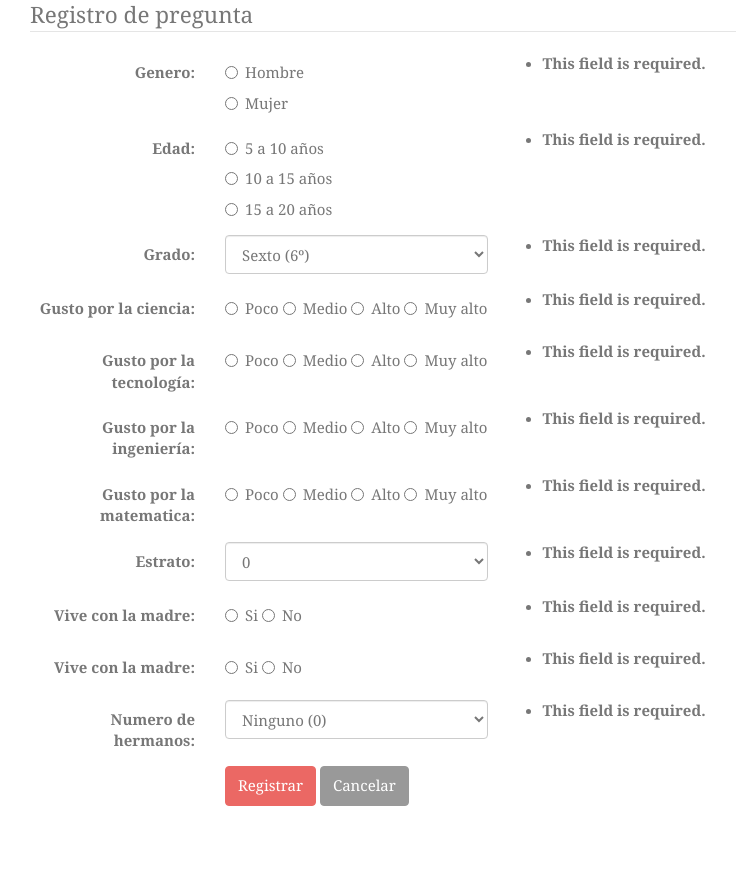
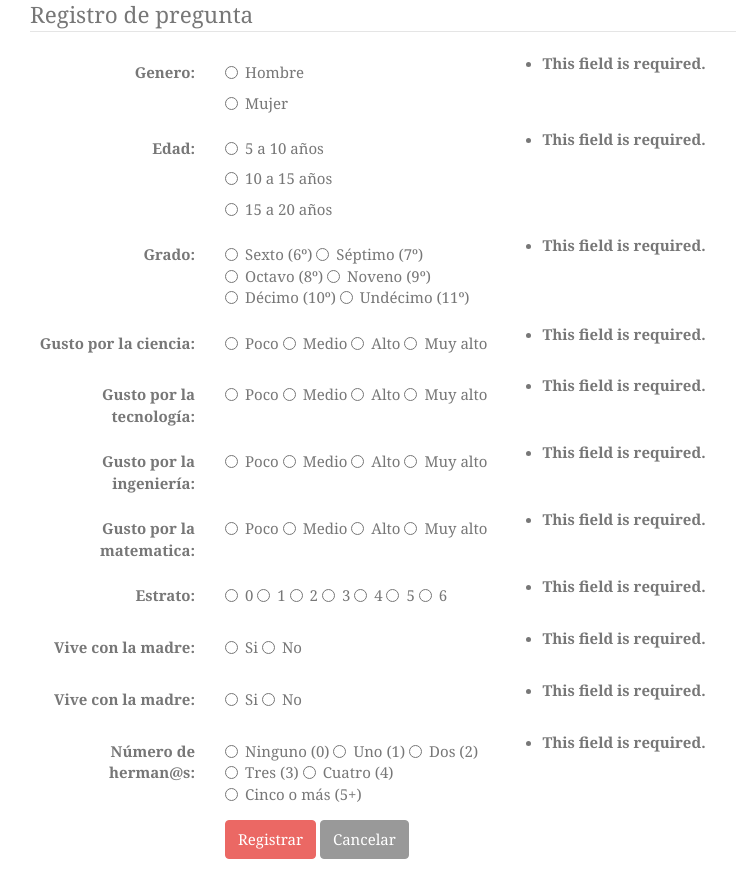
Before and after one commit to mzabala1/REST_AI_STEM, a Django app: page /registro/estudiante in a window 1280 px wide. Shown: the part 144-1018 px from the top of the page, without its empty margins (40-776 px from the left). Before the commit the page ends 950 px from the top, so only its background shows below. Run offline with Django 3.2, Linux system fonts and the light colour scheme; some libraries are stand-ins or nearby versions; some web fonts are replaced.

Commit message:
Corrigiendo errores

```diff
--- a/STEM/prediccion.csv
+++ b/STEM/prediccion.csv
@@ -1 +1 @@
-2,1,1,2,1,1,3,0,1,3,0,1,3,0,1,3,0,1,3,0,1,3,0,1,3,0,1,2,1,1,2,1,1,2,1,1,3,0,1,3,0,1,3,0,1,1,2,0,
+2,1,1,2,1,1,2,1,1,3,0,1,3,0,1,2,1,1,3,0,1,3,0,1,3,0,1,2,1,1,3,0,1,3,0,1,3,0,1,3,0,0,3,0,1,3,0,1,
--- a/STEM/views.py
+++ b/STEM/views.py
@@ -47,7 +47,6 @@ def estudiante_view(request):
 
     form = EstudianteForm(request.POST)
     if form.is_valid():
-        dato
         datos = form.cleaned_data
         genero = datos.get("genero")
         edad = datos.get("edad")
--- a/templates/estudiante/estudiante_form.html
+++ b/templates/estudiante/estudiante_form.html
@@ -36,20 +36,18 @@
                 </div>
             </div>
         </fieldset>
-        <div class="form-group">
+        <fieldset class="form-group">
             <label class="col-lg-0"> {{ form.grado.errors }} </label>
             <label for="{{ form.grado.id_for_label }}" class="col-lg-2 control-label">Grado:</label>
-            <div class="col-lg-3">
-                <select class="form-control" id="select">
-                    <option value="6">Sexto (6º)</option>
-                    <option value="7">Séptimo (7º)</option>
-                    <option value="8">Octavo (8º)</option>
-                    <option value="9">Noveno (9º)</option>
-                    <option value="10">Décimo (10º)</option>
-                    <option value="11">Undécimo (11º)</option>
-                </select>
+            <div class="radio col-lg-3">
+                <label><input type="radio" name="grado" value="6">Sexto (6º)</label>
+                <label><input type="radio" name="grado" value="7">Séptimo (7º)</label>
+                <label><input type="radio" name="grado" value="8">Octavo (8º)</label>
+                <label><input type="radio" name="grado" value="9">Noveno (9º)</label>
+                <label><input type="radio" name="grado" value="10">Décimo (10º)</label>
+                <label><input type="radio" name="grado" value="11">Undécimo (11º)</label>
             </div>
-        </div>
+        </fieldset>
         <fieldset class="form-group">
             <label class="col-lg-0"> {{ form.gpCiencia.errors }} </label>
             <label for="{{ form.gpCiencia.id_for_label }}" class="col-lg-2 control-label">Gusto por la ciencia:</label>
@@ -90,21 +88,19 @@
                 <label><input type="radio" name="gpMatematica" value="4">Muy alto</label>
             </div>
         </fieldset>
-        <div class="form-group">
+        <fieldset class="form-group">
             <label class="col-lg-0"> {{ form.estrato.errors }} </label>
             <label for="{{ form.estrato.id_for_label }}" class="col-lg-2 control-label">Estrato:</label>
-            <div class="col-lg-3">
-                <select class="form-control" id="select">
-                    <option value="0">0</option>
-                    <option value="1">1</option>
-                    <option value="2">2</option>
-                    <option value="3">3</option>
-                    <option value="4">4</option>
-                    <option value="5">5</option>
-                    <option value="6">6</option>
-                </select>
+            <div class="radio col-lg-3">
+                <label><input type="radio" name="estrato" value="0">0</label>
+                <label><input type="radio" name="estrato" value="1">1</label>
+                <label><input type="radio" name="estrato" value="2">2</label>
+                <label><input type="radio" name="estrato" value="3">3</label>
+                <label><input type="radio" name="estrato" value="4">4</label>
+                <label><input type="radio" name="estrato" value="5">5</label>
+                <label><input type="radio" name="estrato" value="6">6</label>
             </div>
-        </div>
+        </fieldset>
         <fieldset class="form-group">
             <label class="col-lg-0"> {{ form.vcMadre.errors }} </label>
             <label for="{{ form.vcMadre.id_for_label }}" class="col-lg-2 control-label">Vive con la madre:</label>
@@ -121,20 +117,18 @@
                 <label><input type="radio" name="vcPadre" value="0">No</label>
             </div>
         </fieldset>
-        <div class="form-group">
+        <fieldset class="form-group">
             <label class="col-lg-0"> {{ form.numHermanos.errors }} </label>
-            <label for="{{ form.numHermanos.id_for_label }}" class="col-lg-2 control-label">Numero de hermanos:</label>
-            <div class="col-lg-3">
-                <select class="form-control" id="select">
-                    <option value="0">Ninguno (0)</option>
-                    <option value="1">Uno (1)</option>
-                    <option value="2">Dos (2)</option>
-                    <option value="3">Tres (3)</option>
-                    <option value="4">Cuatro (4)</option>
-                    <option value="5">Cinco o más (5+)</option>
-                </select>
+            <label for="{{ form.numHermanos.id_for_label }}" class="col-lg-2 control-label">Número de herman@s:</label>
+            <div class="radio col-lg-3">
+                <label><input type="radio" name="numHermanos" value="0">Ninguno (0)</label>
+                <label><input type="radio" name="numHermanos" value="1">Uno (1)</label>
+                <label><input type="radio" name="numHermanos" value="2">Dos (2)</label>
+                <label><input type="radio" name="numHermanos" value="3">Tres (3)</label>
+                <label><input type="radio" name="numHermanos" value="4">Cuatro (4)</label>
+                <label><input type="radio" name="numHermanos" value="5">Cinco o más (5+)</label>
             </div>
-        </div>
+        </fieldset>
         <div class="form-group">
             <div class="col-lg-10 col-lg-offset-2">
                 <button type="submit" class="btn btn-primary">Registrar</button>
```
